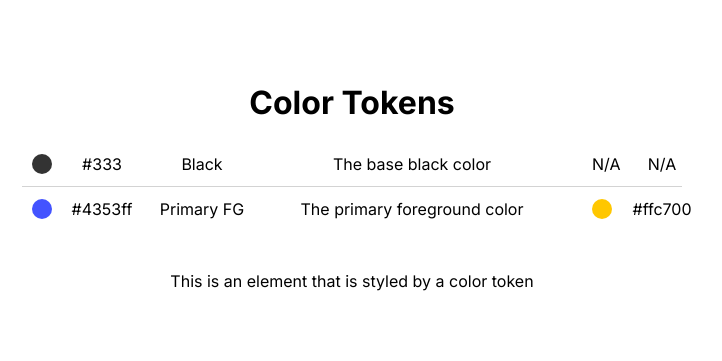
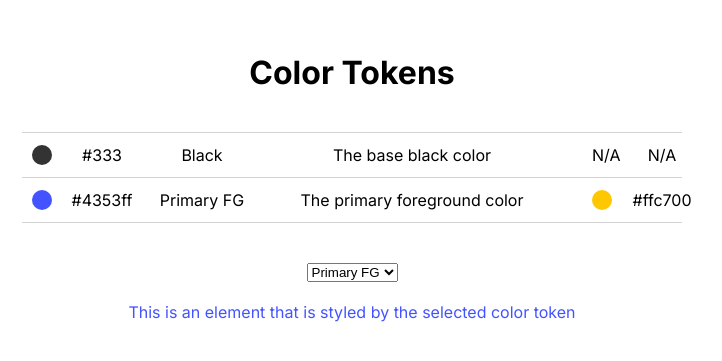
Before and after one commit to jordanwilliams/color-tokens, a Next.js app: page / in a window 1280 px wide. Shown: the part 233-594 px from the top of the page, without its empty margins (288-1010 px from the left). Built offline with nearby package versions, Linux system fonts and the light colour scheme.

Commit message:
Style the paragraph element based off the selected token

```diff
--- a/pages/index.tsx
+++ b/pages/index.tsx
@@ -8,11 +8,15 @@ import ColorToken, { Token } from '@/components/ColorToken';
 
 const inter = Inter({ subsets: ['latin'] });
 
+function getCssVariableNameFromToken(token: Token): string {
+  return kebabCase(token.name);
+}
+
 /**
  * Adds a CSS variable to the stylesheet when given a token
  */
-export function setCssVariable(token: Token) {
-  const name = kebabCase(token.name);
+function setCssVariable(token: Token) {
+  const name = getCssVariableNameFromToken(token);
   let color = token.color;
 
   // Check if the token has a dark mode color defined. If the user is
@@ -35,7 +39,7 @@ const black: Token = {
   description: 'The base black color',
 };
 
-const blue: Token = {
+const primary: Token = {
   id: '2',
   color: '#4353ff',
   name: 'Primary FG',
@@ -51,10 +55,16 @@ type TokenRecord = Record<Token['id'], Token>;
 export default function Home() {
   const [tokens, setTokens] = useState<TokenRecord>({
     [black.id]: black,
-    [blue.id]: blue,
+    [primary.id]: primary,
   });
 
   const [colorScheme, setColorScheme] = useState<'dark' | 'light'>('light');
+
+  const [selectedTokenId, setSelectedTokenId] = useState<Token['id']>(
+    primary.id
+  );
+
+  const selectedToken = tokens[selectedTokenId];
 
   /**
    * Set the color variables in the stylesheet based on the user's
@@ -77,8 +87,6 @@ export default function Home() {
     window
       .matchMedia('(prefers-color-scheme: dark)')
       .addEventListener('change', (event) => {
-        console.log(event.matches);
-
         setColorScheme(event.matches ? 'dark' : 'light');
       });
   }, []);
@@ -111,9 +119,26 @@ export default function Home() {
             />
           ))}
         </div>
-        <p className={styles.element}>
-          This is an element that is styled by a color token
-        </p>
+
+        <div className={styles.element}>
+          <select
+            value={selectedTokenId}
+            onChange={(event) => setSelectedTokenId(event.target.value)}
+          >
+            {Object.values(tokens).map((token) => (
+              <option value={token.id} key={token.id}>
+                {token.name}
+              </option>
+            ))}
+          </select>
+          <p
+            style={{
+              color: `var(--${getCssVariableNameFromToken(selectedToken)})`,
+            }}
+          >
+            This is an element that is styled by the selected color token
+          </p>
+        </div>
       </main>
     </>
   );
--- a/styles/Home.module.css
+++ b/styles/Home.module.css
@@ -3,13 +3,19 @@
   flex-direction: column;
   justify-content: center;
   align-items: center;
+  gap: 40px;
   min-height: 100vh;
 }
 
-.heading {
-  margin-bottom: 20px;
+.element {
+  display: flex;
+  align-items: center;
+  justify-content: center;
+  flex-direction: column;
+  gap: 20px;
 }
 
-.element {
-  margin-top: 40px;
+.tokenList {
+  border-top: 1px solid lightgrey;
+  border-bottom: 1px solid lightgrey;
 }
```
